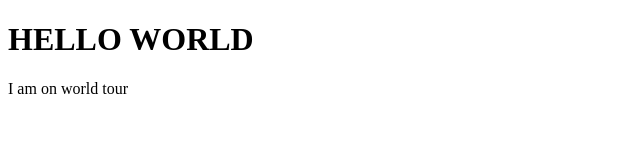
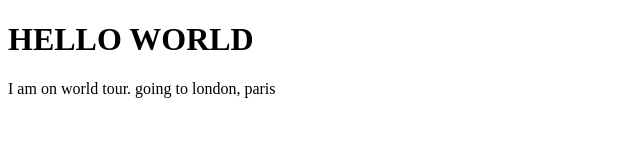
Before and after one commit to mayanktechno/coursera-practice, a plain HTML site: page index.html in a window 1280 px wide. Shown: the whole page, without its empty margins (0-640 px from the left). Drawn offline with Linux system fonts and the light colour scheme.

Commit message:
next version of web file

```diff
--- a/index.html
+++ b/index.html
@@ -6,6 +6,6 @@
   </head>
   <body>
     <h1>HELLO WORLD</h1>
-    <p>I am on world tour</p>
+    <p>I am on world tour. going to london, paris</p>
   </body>
 </html>
```
